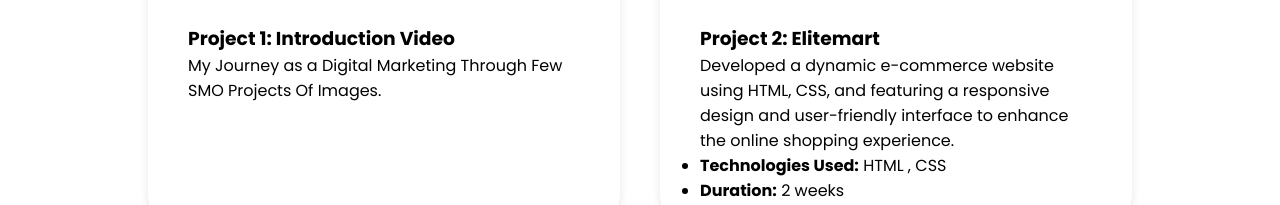
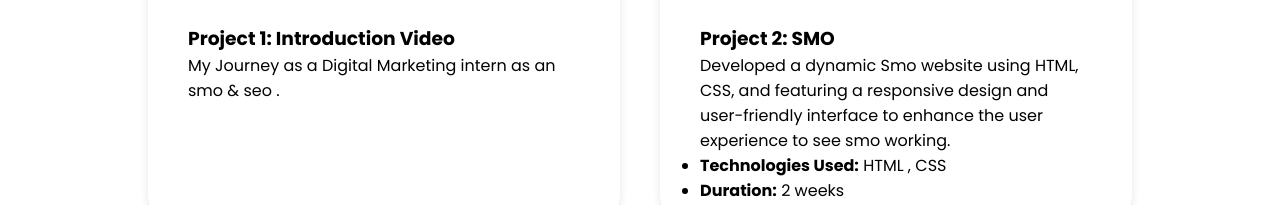
Before and after one commit to Reena2001payak/Reenapayak-portfolio, a plain HTML site: page index.html in a window 1280 px wide. Shown: the part 1866-2071 px from the top of the page. Drawn offline with Linux system fonts and the light colour scheme.

Commit message:
Update index.html

```diff
--- a/index.html
+++ b/index.html
@@ -110,8 +110,7 @@
             <div class="project-description">
               <h3>Project 1: Introduction Video</h3>
               <p>
-                My Journey as a Digital Marketing Through Few SMO  Projects Of
-                Images.
+                My Journey as a Digital Marketing intern as an smo & seo .
               </p>
               <ul></ul>
             </div>
@@ -123,11 +122,11 @@
               </video>
             </div>
             <div class="project-description">
-              <h3>Project 2: Elitemart</h3>
+              <h3>Project 2: SMO</h3>
               <p>
-                Developed a dynamic e-commerce website using HTML, CSS, and
+                Developed a dynamic Smo website using HTML, CSS, and
                 featuring a responsive design and user-friendly interface to
-                enhance the online shopping experience.
+                enhance the user experience to see smo working.
               </p>
               <ul>
                 <li><strong>Technologies Used:</strong> HTML , CSS</li>
```
